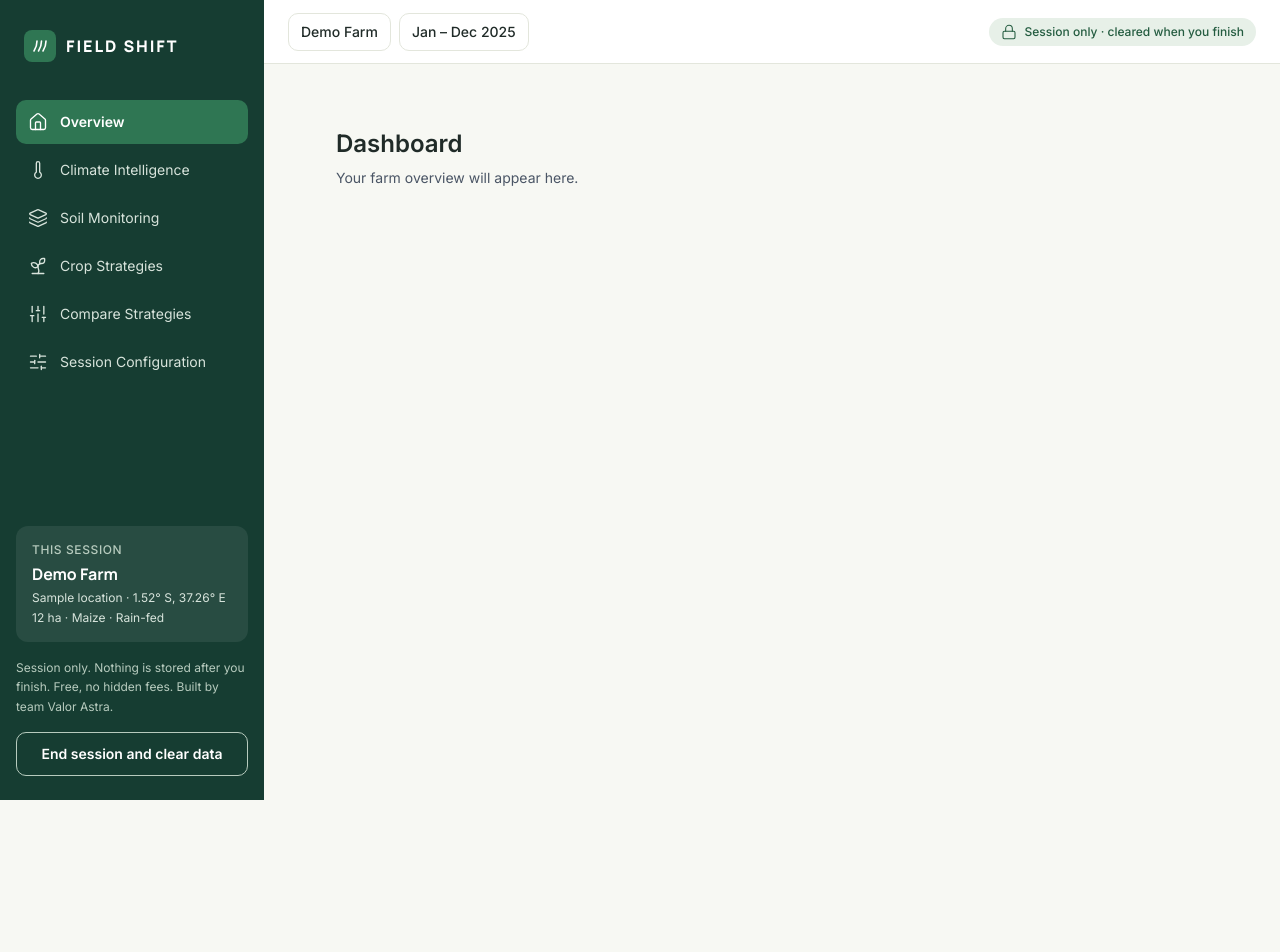
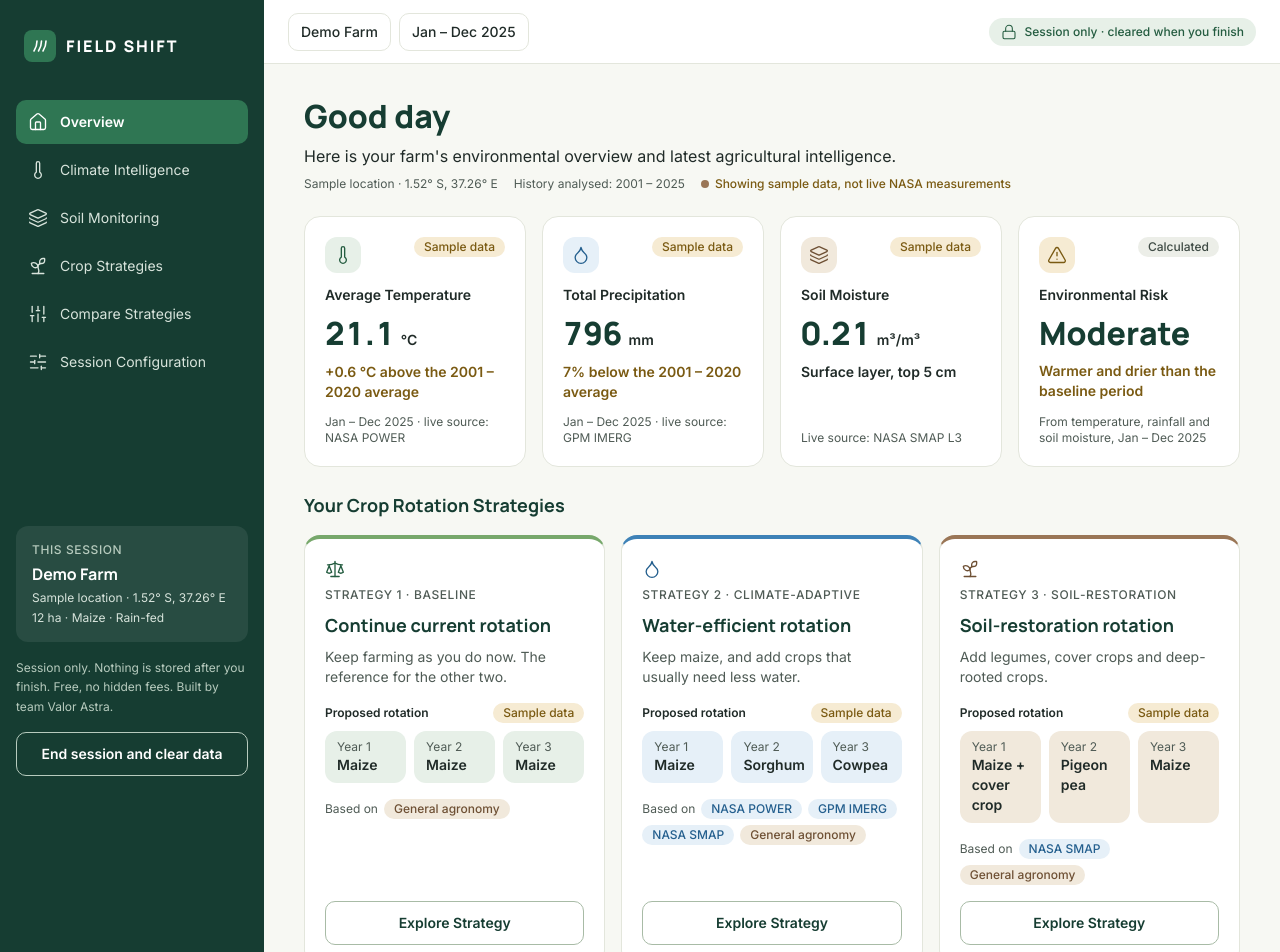
Before and after one commit to Valorz1/field-shift, a Next.js app in the folder frontend/: page /dashboard in a window 1280 px wide. Shown: the top 952 px of the page. Before the commit the page ends 800 px from the top, so only its background shows below. Built offline with nearby package versions, Linux system fonts and the light colour scheme.

Commit message:
Show KPI and strategy cards on the dashboard

```diff
--- a/frontend/app/(app)/dashboard/page.tsx
+++ b/frontend/app/(app)/dashboard/page.tsx
@@ -1 +1,50 @@
-export default function DashboardPage() { return <main className="p-8"><h1 className="text-2xl font-semibold">Dashboard</h1><p className="mt-2 text-gray-600">Your farm overview will appear here.</p></main>; }
+import { KpiCard } from "@/components/dashboard/KpiCard";
+import { PageHeader } from "@/components/layout/PageHeader";
+import { StrategyCard } from "@/components/strategies/StrategyCard";
+import { Disclaimer } from "@/components/ui/Disclaimer";
+import { demoFarm, demoKpis, demoStrategies } from "@/lib/sample-data";
+
+export default function DashboardPage() {
+  return (
+    <div className="space-y-6">
+      <PageHeader
+        title="Good day"
+        lead="Here is your farm's environmental overview and latest agricultural intelligence."
+      >
+        <ul className="flex flex-wrap gap-x-4 gap-y-1 text-xs text-caption">
+          <li>
+            {demoFarm.locationLabel} · {demoFarm.coordinates}
+          </li>
+          <li>History analysed: {demoFarm.historyRange}</li>
+          <li className="inline-flex items-center gap-1.5 font-medium text-warning-ink">
+            <span aria-hidden="true" className="size-2 rounded-full bg-earth" />
+            Showing sample data, not live NASA measurements
+          </li>
+        </ul>
+      </PageHeader>
+
+      <section aria-labelledby="kpi-heading">
+        <h2 id="kpi-heading" className="sr-only">
+          Farm conditions, {demoFarm.period}
+        </h2>
+        <div className="grid gap-4 sm:grid-cols-2 xl:grid-cols-4">
+          {demoKpis.map((kpi) => (
+            <KpiCard key={kpi.kind} kpi={kpi} />
+          ))}
+        </div>
+      </section>
+
+      <section aria-labelledby="strategies-heading" className="space-y-4">
+        <h2 id="strategies-heading" className="font-display text-lg font-bold text-forest">
+          Your Crop Rotation Strategies
+        </h2>
+        <div className="grid gap-4 xl:grid-cols-3">
+          {demoStrategies.map((strategy) => (
+            <StrategyCard key={strategy.id} strategy={strategy} />
+          ))}
+        </div>
+        <Disclaimer />
+      </section>
+    </div>
+  );
+}
--- a/frontend/components/dashboard/KpiCard.tsx
+++ b/frontend/components/dashboard/KpiCard.tsx
@@ -1 +1,36 @@
-export function KpiCard({ label, value }: { label: string; value: string }) { return <section className="rounded-xl border bg-white p-4"><p className="text-sm text-gray-500">{label}</p><p className="mt-1 text-2xl font-semibold">{value}</p></section>; }
+import { Droplet, Layers, type LucideIcon, Thermometer, TriangleAlert } from "lucide-react";
+import { Card } from "@/components/ui/Card";
+import { SourceBadge } from "@/components/ui/SourceBadge";
+import { cx } from "@/lib/cx";
+import type { KpiKind, KpiView } from "@/lib/view-models";
+
+const icons: Record<KpiKind, { icon: LucideIcon; tone: string }> = {
+  temperature: { icon: Thermometer, tone: "bg-green-tint text-green-ink" },
+  precipitation: { icon: Droplet, tone: "bg-water-tint text-water-ink" },
+  "soil-moisture": { icon: Layers, tone: "bg-earth-tint text-earth-ink" },
+  risk: { icon: TriangleAlert, tone: "bg-warning-tint text-warning-ink" },
+};
+
+export function KpiCard({ kpi }: { kpi: KpiView }) {
+  const { icon: Icon, tone } = icons[kpi.kind];
+
+  return (
+    <Card as="article" className="flex flex-col gap-3">
+      <div className="flex items-start justify-between gap-2">
+        <span aria-hidden="true" className={cx("grid size-9 shrink-0 place-items-center rounded-inner", tone)}>
+          <Icon className="size-5" strokeWidth={1.6} />
+        </span>
+        <SourceBadge source={kpi.source} />
+      </div>
+      <h3 className="text-sm font-semibold text-ink">{kpi.label}</h3>
+      <p className="font-display text-[32px] leading-none font-extrabold text-forest tabular-nums">
+        {kpi.value}
+        {kpi.unit && <span className="ml-1.5 font-sans text-sm font-semibold text-ink">{kpi.unit}</span>}
+      </p>
+      <p className={cx("text-sm font-semibold", kpi.changeTone === "warning" ? "text-warning-ink" : "text-ink")}>
+        {kpi.change}
+      </p>
+      <p className="mt-auto text-xs text-caption">{kpi.footnote}</p>
+    </Card>
+  );
+}
--- a/frontend/components/strategies/StrategyCard.tsx
+++ b/frontend/components/strategies/StrategyCard.tsx
@@ -1 +1,85 @@
-export function StrategyCard({ title, summary }: { title: string; summary: string }) { return <article className="rounded-xl border bg-white p-5"><h2 className="font-semibold">{title}</h2><p className="mt-2 text-sm text-gray-600">{summary}</p></article>; }
+import { Droplet, type LucideIcon, Scale, Sprout } from "lucide-react";
+import { ButtonLink } from "@/components/ui/Button";
+import { SourceBadge } from "@/components/ui/SourceBadge";
+import { cx } from "@/lib/cx";
+import type { StrategyKind, StrategyView } from "@/lib/view-models";
+
+const accents: Record<StrategyKind, { label: string; icon: LucideIcon; bar: string; iconTone: string; year: string }> =
+  {
+    baseline: {
+      label: "Baseline",
+      icon: Scale,
+      bar: "border-t-fresh",
+      iconTone: "text-green-ink",
+      year: "bg-green-tint",
+    },
+    "climate-adaptive": {
+      label: "Climate-adaptive",
+      icon: Droplet,
+      bar: "border-t-water",
+      iconTone: "text-water-ink",
+      year: "bg-water-tint",
+    },
+    "soil-restoration": {
+      label: "Soil-restoration",
+      icon: Sprout,
+      bar: "border-t-earth",
+      iconTone: "text-earth-ink",
+      year: "bg-earth-tint",
+    },
+  };
+
+export function StrategyCard({ strategy }: { strategy: StrategyView }) {
+  const accent = accents[strategy.kind];
+  const Icon = accent.icon;
+  const titleId = `strategy-${strategy.id}-title`;
+
+  return (
+    <article
+      aria-labelledby={titleId}
+      className={cx("flex flex-col gap-4 rounded-card border border-t-4 border-line bg-white p-5", accent.bar)}
+    >
+      <div className="space-y-2">
+        <Icon aria-hidden="true" className={cx("size-5", accent.iconTone)} strokeWidth={1.6} />
+        <p className="text-xs font-medium tracking-wider text-caption uppercase">
+          Strategy {strategy.position} · {accent.label}
+        </p>
+        <h3 id={titleId} className="font-display text-lg font-bold text-forest">
+          {strategy.title}
+        </h3>
+        <p className="text-sm text-caption">{strategy.summary}</p>
+      </div>
+
+      <div className="space-y-2">
+        <div className="flex items-center justify-between gap-2">
+          <h4 className="text-xs font-semibold text-ink">Proposed rotation</h4>
+          <SourceBadge source="Sample data" />
+        </div>
+        <ol className="grid grid-cols-3 gap-2">
+          {strategy.rotation.map((crop, index) => (
+            <li key={index} className={cx("rounded-inner px-3 py-2", accent.year)}>
+              <span className="block text-xs text-caption">Year {index + 1}</span>
+              <span className="block text-sm font-semibold text-ink">{crop}</span>
+            </li>
+          ))}
+        </ol>
+      </div>
+
+      <div className="flex flex-wrap items-center gap-1.5">
+        <span className="text-xs text-caption">Based on</span>
+        {strategy.sources.map((source) => (
+          <SourceBadge key={source} source={source} />
+        ))}
+      </div>
+
+      <ButtonLink
+        href={`/strategies/${strategy.id}`}
+        variant="secondary"
+        className="mt-auto w-full"
+        aria-label={`Explore Strategy ${strategy.position}: ${strategy.title}`}
+      >
+        Explore Strategy
+      </ButtonLink>
+    </article>
+  );
+}
```
